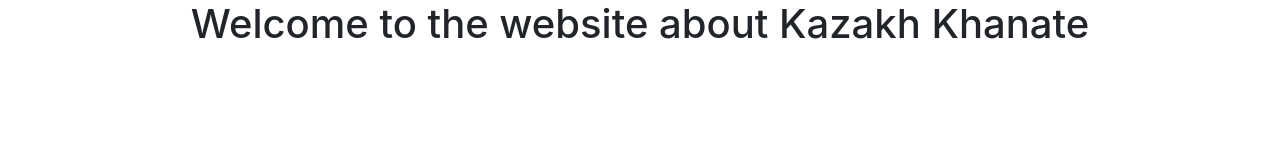
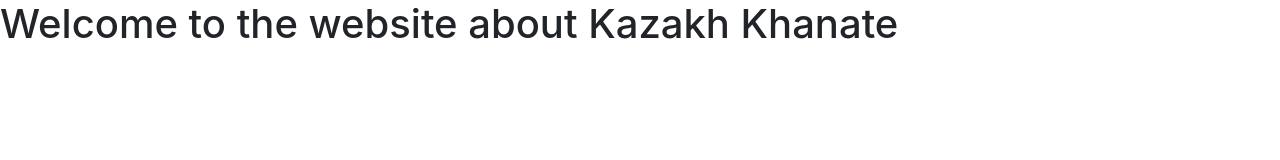
Before and after one commit to AlishSem/TopKazakhKhans, a plain HTML site: page index.html in a window 1280 px wide. Drawn offline with nearby package versions, Linux system fonts and the light colour scheme.

Commit message:
minor changes in <div> section

```diff
--- a/index.html
+++ b/index.html
@@ -6,7 +6,7 @@
         <link rel="stylesheet" href="styling.css">
     </head>
     <body>
-        <div class="opening">
+        <div>
           <h1> Welcome to the website about Kazakh Khanate</h1>
         </div>
     </body>
```
